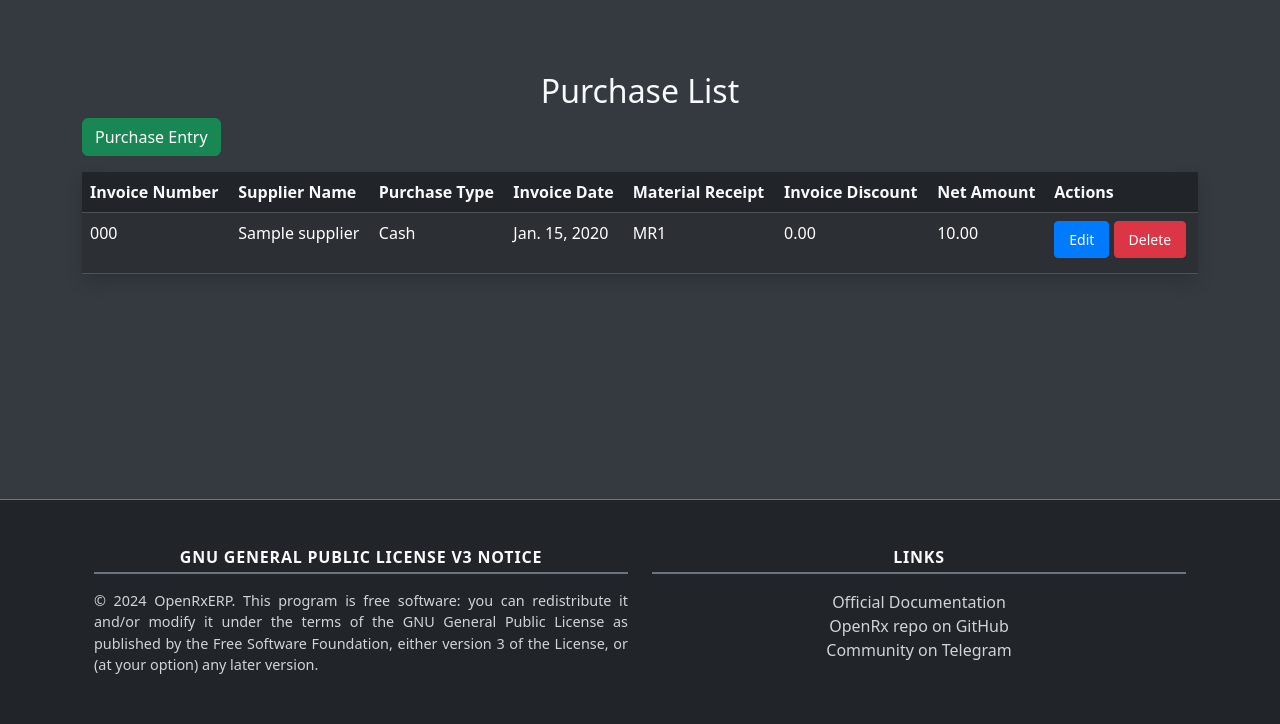
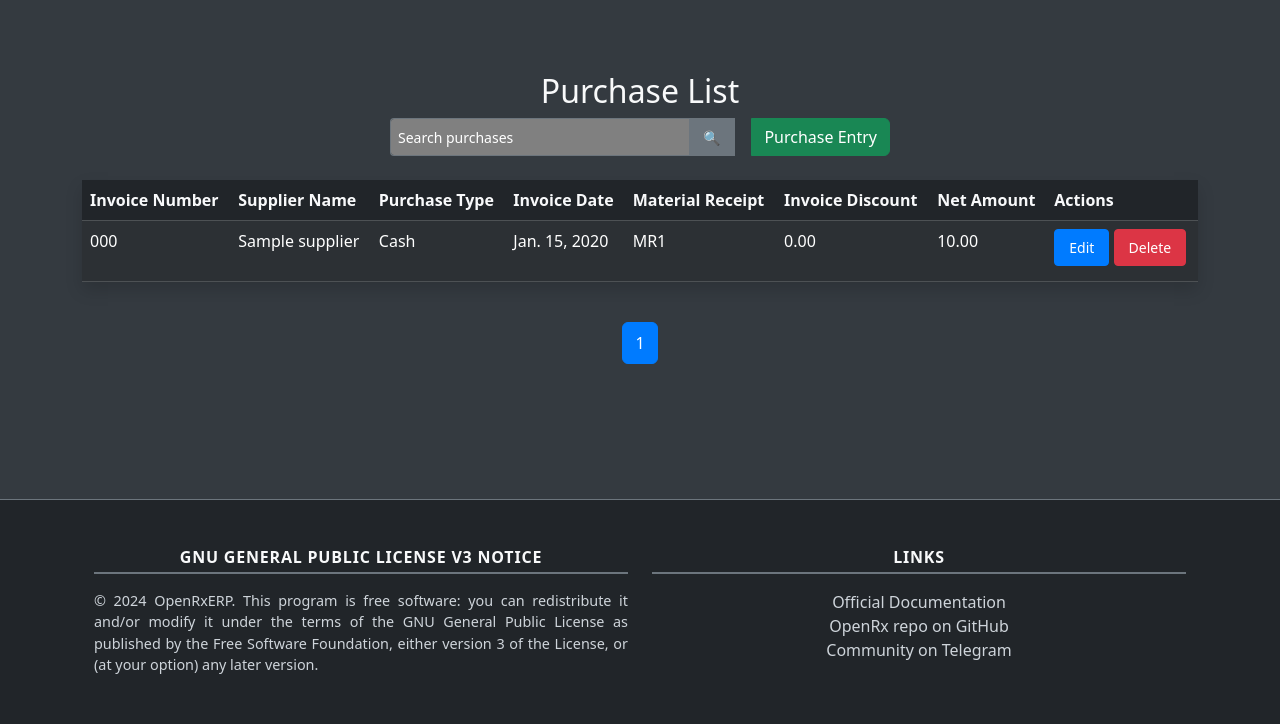
Before and after one commit to chirag-v/openrx, a Django app: page /purchase/purchase_list in a window 1280 px wide. Shown: the part 76-800 px from the top of the page. Run offline with Django 5.2, Linux system fonts and the light colour scheme; tables that the repository leaves empty hold one stand-in row (values such as "Sample post"); some libraries are stand-ins or nearby versions.

Commit message:
added add buttons next to all search bars and gave search functionality to purchase list

```diff
--- a/purchase/views.py
+++ b/purchase/views.py
@@ -1,9 +1,12 @@
 # purchase/views.py
+from django.db.models import Q, CharField
+from django.db.models.functions import Cast
 from django.shortcuts import render, redirect
 from django.forms import modelformset_factory
 from .models import Purchase, PurchaseItem
 from .forms import PurchaseForm, PurchaseItemForm
 from django.contrib import messages
+from django.core.paginator import Paginator
 
 
 def create_purchase(request):
@@ -42,5 +45,20 @@ def create_purchase(request):
 
 
 def purchase_list(request):
-    purchases = Purchase.objects.all().order_by('-id')  # order by id to show the latest purchase first
-    return render(request, 'purchase/purchase_list.html', {'purchases': purchases})
+    search_query = request.GET.get('search', '')
+    if search_query:
+        purchases = Purchase.objects.annotate(
+            id_str=Cast('id',CharField())
+        ).filter(
+            Q(invoice_number__icontains=search_query) |
+            Q(id_str__icontains=search_query) |
+            Q(supplier_name__name__icontains=search_query)
+
+        ).order_by('-id')
+    else:
+        purchases = Purchase.objects.all().order_by('-id')  # order by id to show the latest purchase first
+
+    paginator = Paginator(purchases, 10)  # Show 10 purchases per page
+    page_number = request.GET.get('page')
+    page_obj = paginator.get_page(page_number)
+    return render(request, 'purchase/purchase_list.html', {'page_obj': page_obj})
--- a/templates/company/company_list.html
+++ b/templates/company/company_list.html
@@ -18,6 +18,7 @@
                     <button class="btn btn-search" type="submit">
                         &#128269; <!-- Unicode for the search icon -->
                     </button>
+                    <a href="{% url 'add_company' %}" class="btn btn-success" style="margin-left: 1em">Add New Company</a>
                 </div>
             </form>
 
--- a/templates/purchase/purchase_list.html
+++ b/templates/purchase/purchase_list.html
@@ -24,9 +24,17 @@
 </div>
 {% endif %}
 
-    <div class="text-right mb-3">
-        <a href="{% url 'create_purchase' %}" class="btn btn-success">Purchase Entry</a>
-    </div>
+    <!-- Search form -->
+    <form method="get" action="" class="mb-4">
+        <div class="input-group">
+            <input type="text" class="form-control search-input" placeholder="Search purchases" name="search" value="{{ request.GET.search }}">
+            <button class="btn btn-search" type="submit">
+                &#128269; <!-- Unicode for the search icon -->
+            </button>
+            <a href="{% url 'create_purchase' %}" class="btn btn-success" style="margin-left: 1em">Purchase Entry</a>
+        </div>
+    </form>
+
     <table class="table table-dark table-striped table-hover shadow">
         <thead>
             <tr>
@@ -41,7 +49,7 @@
             </tr>
         </thead>
         <tbody>
-            {% for purchase in purchases %}
+            {% for purchase in page_obj %}
             <tr>
                 <td>{{ purchase.invoice_number }}</td>
                 <td>{{ purchase.supplier_name }}</td>
@@ -58,5 +66,28 @@
             {% endfor %}
         </tbody>
     </table>
-</div>
+
+   <!-- Pagination -->
+                <nav aria-label="Page navigation" class="mt-4">
+                    <ul class="pagination justify-content-center">
+                        {% if page_obj.has_previous %}
+                            <li class="page-item"><a class="page-link" href="?page=1{% if request.GET.search %}&search={{ request.GET.search }}{% endif %}">First</a></li>
+                            <li class="page-item"><a class="page-link" href="?page={{ page_obj.previous_page_number }}{% if request.GET.search %}&search={{ request.GET.search }}{% endif %}">Previous</a></li>
+                        {% endif %}
+
+                        {% for num in page_obj.paginator.page_range %}
+                            {% if page_obj.number == num %}
+                                <li class="page-item active"><a class="page-link" href="?page={{ num }}{% if request.GET.search %}&search={{ request.GET.search }}{% endif %}">{{ num }}</a></li>
+                            {% elif num > page_obj.number|add:'-3' and num < page_obj.number|add:'3' %}
+                                <li class="page-item"><a class="page-link" href="?page={{ num }}{% if request.GET.search %}&search={{ request.GET.search }}{% endif %}">{{ num }}</a></li>
+                            {% endif %}
+                        {% endfor %}
+
+                        {% if page_obj.has_next %}
+                            <li class="page-item"><a class="page-link" href="?page={{ page_obj.next_page_number }}{% if request.GET.search %}&search={{ request.GET.search }}{% endif %}">Next</a></li>
+                            <li class="page-item"><a class="page-link" href="?page={{ page_obj.paginator.num_pages }}{% if request.GET.search %}&search={{ request.GET.search }}{% endif %}">Last</a></li>
+                        {% endif %}
+                    </ul>
+                </nav>
+            </div>
 {% endblock %}
--- a/templates/supplier/supplier_list.html
+++ b/templates/supplier/supplier_list.html
@@ -18,6 +18,7 @@
                     <button class="btn btn-search" type="submit">
                         &#128269; <!-- Unicode for the search icon -->
                     </button>
+                    <a href="{% url 'add_supplier' %}" class="btn btn-success" style="margin-left: 1em">Add New Supplier</a>
                 </div>
             </form>
 
```
Also changed, not shown: item/views.py (+6 -4 lines), templates/item/item_list.html (+4 -3 lines).
